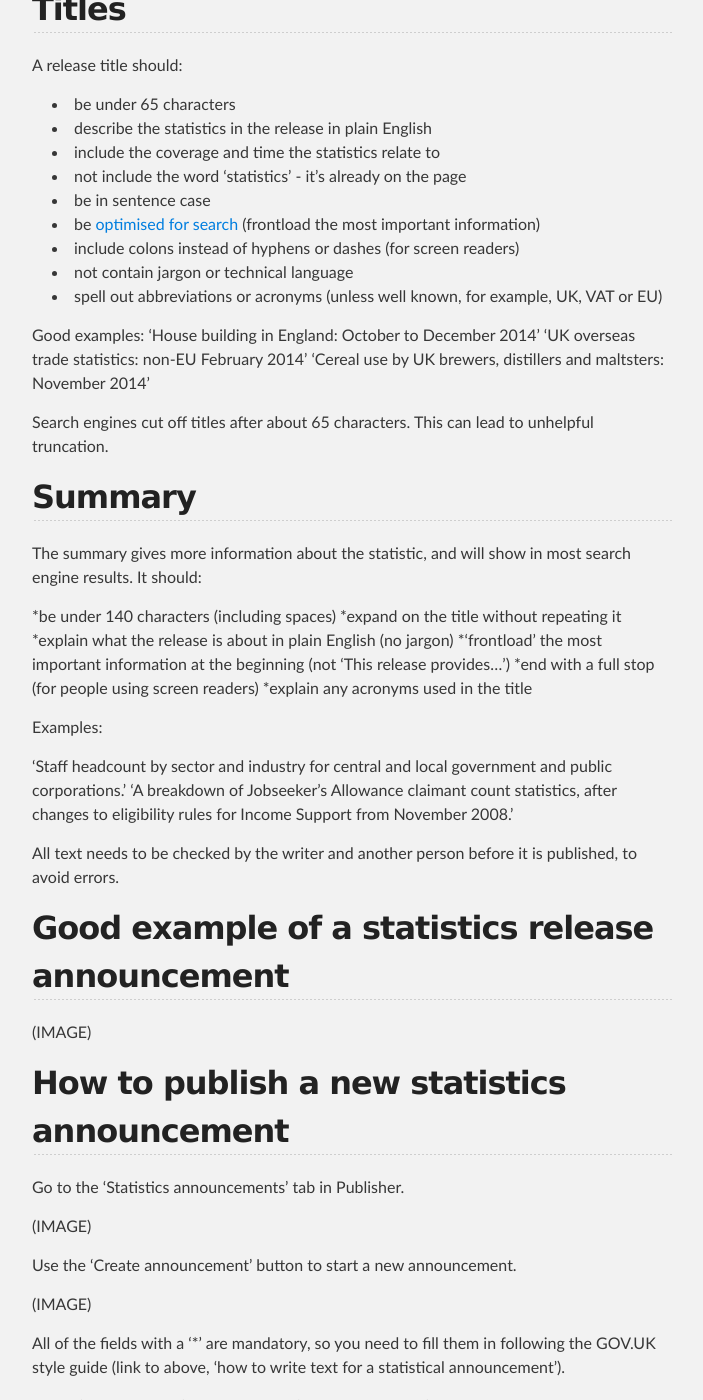
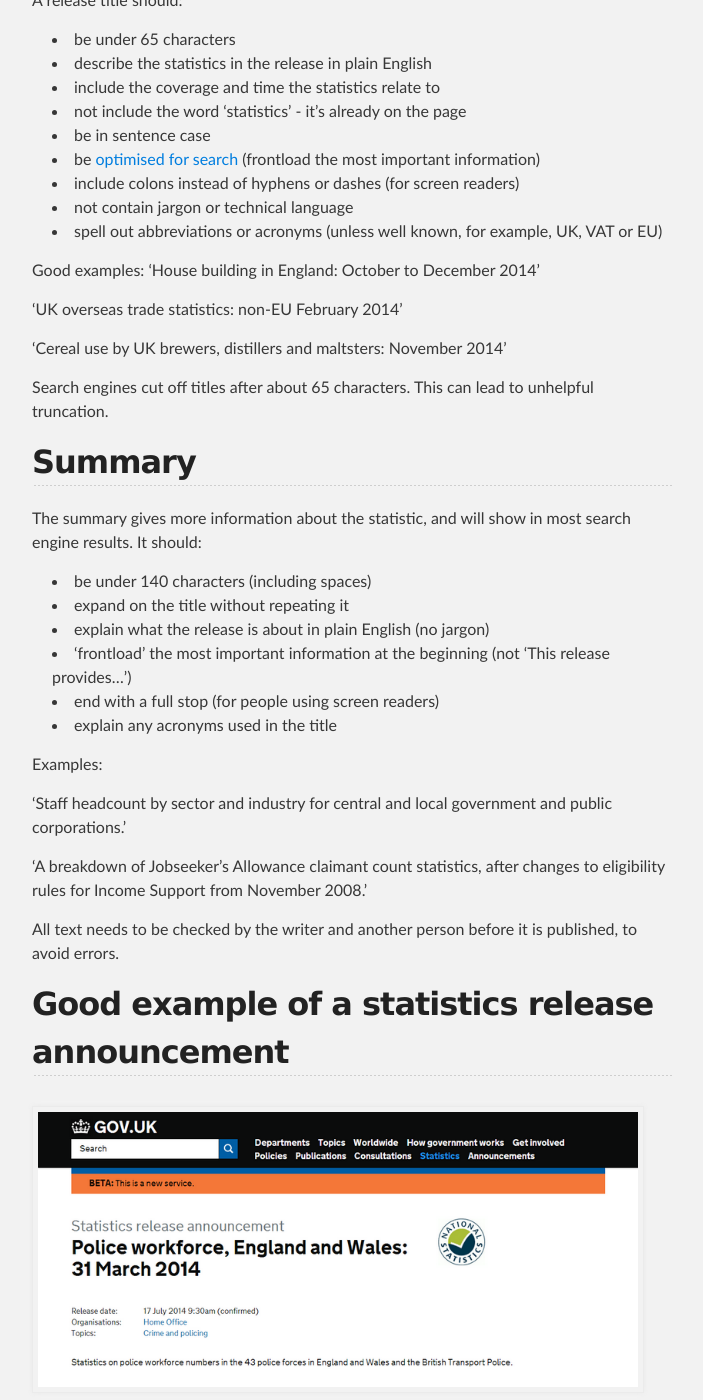
Before and after one commit to alphagov/inside-government-admin-guide, a Jekyll site: the page built from creating-documents/statistics-announcements.md, in a window 1280 px wide and 1400 px high, scrolled down 1278 px. Shown: the whole window, without its empty margins (288-991 px from the left). Built offline with Jekyll 4.4.1, drawn with Linux system fonts in a browser that asks for light colours; some of the changed text lies outside the part shown.

Commit message:
add images

```diff
--- a/creating-documents/statistics-announcements.md
+++ b/creating-documents/statistics-announcements.md
@@ -35,7 +35,9 @@
 
 Good examples:
 'House building in England: October to December 2014’
+
 ‘UK overseas trade statistics: non-EU February 2014’
+
 ‘Cereal use by UK brewers, distillers and maltsters: November 2014’
 
 Search engines cut off titles after about 65 characters. This can lead to unhelpful truncation.
@@ -44,39 +46,40 @@
 
 The summary gives more information about the statistic, and will show in most search engine results. It should:
 
-*be under 140 characters (including spaces)
-*expand on the title without repeating it
-*explain what the release is about in plain English (no jargon)
-*'frontload' the most important information at the beginning (not 'This release provides...')
-*end with a full stop (for people using screen readers)
-*explain any acronyms used in the title
+* be under 140 characters (including spaces)
+* expand on the title without repeating it
+* explain what the release is about in plain English (no jargon)
+* 'frontload' the most important information at the beginning (not 'This release provides...')
+* end with a full stop (for people using screen readers)
+* explain any acronyms used in the title
 
 Examples:
 
 ‘Staff headcount by sector and industry for central and local government and public corporations.’
+
 ‘A breakdown of Jobseeker's Allowance claimant count statistics, after changes to eligibility rules for Income Support from November 2008.’
 
 All text needs to be checked by the writer and another person before it is published, to avoid errors.
 
 ##Good example of a statistics release announcement
 
-(IMAGE)
+![stats 2](stats2.png)
 
 ##How to publish a new statistics announcement
 
 Go to the ‘Statistics announcements’ tab in Publisher.
 
-(IMAGE)
+![stats 3](stats3.png)
 
 Use the ‘Create announcement’ button to start a new announcement.
 
-(IMAGE)
+![stats 4](stats4.png)
 
 All of the fields with a ‘*’ are mandatory, so you need to fill them in following the GOV.UK style guide (link to above, ‘how to write text for a statistical announcement’).
 
 Under ‘Statistics type’, only select the ‘National statistics’ option from the drop-down menu if your statistics are [accredited by ONS](http://www.statisticsauthority.gov.uk/national-statistician/types-of-official-statistics/list-of-national-statistics/index.html).
 
-(IMAGE)
+![stats 5](stats5.png)
 
 Once you’ve completed all the fields, select the ‘Save announcement’ button.
 
@@ -84,33 +87,33 @@
 
 Go to the ‘Statistics announcements’ tab in Publisher.
 
-(IMAGE)
+![stats 6](stats6.png)
 
 You’ll see a list of existing announcements. Select the announcement you want to edit.
 
 To amend the statistics type, title, summary, organisation or topic:
 
-*select the ‘Edit’ button
-*make your amends
-*have someone else check your text for errors
-*select ‘Save announcement’
+* select the ‘Edit’ button
+* make your amends
+* have someone else check your text for errors
+* select ‘Save announcement’
 
 To amend the release date:
 
-*select the ‘Change release date’ button
-*once you’ve amended the date you have the option to [add a change note](https://insidegovuk.blog.gov.uk/2013/09/09/when-should-you-add-change-notes/) to explain the change of date - this will appear on the page for the public to read
+* select the ‘Change release date’ button
+* once you’ve amended the date you have the option to [add a change note](https://insidegovuk.blog.gov.uk/2013/09/09/when-should-you-add-change-notes/) to explain the change of date - this will appear on the page for the public to read
 * select ‘change date’ to confirm the change
 
-(IMAGE)
+![stats 7](stats7.png)
 
 ##How to link an announcement to a draft statistics publication
 
 Once you’ve created your announcement you’ll see a message which says ‘This announcement is not yet linked to a document’. Underneath there are 2 options to link the announcement to a statistics document:
 
-*‘Draft new document’
-*‘Link to an existing draft document’
+* ‘Draft new document’
+* ‘Link to an existing draft document’
 
-(IMAGE)
+![stats 8](stats8.png)
 
 ##Link to an existing draft document
 
@@ -126,19 +129,19 @@
 
 The body text should reassure the user that the release is (or isn’t) what they’re looking for. The body text should:
 
-*not be longer than 100 words
-*describe what the statistics are about and their purpose
-*be clear, concise and written in plain English
-*provide context if there are statistics with similar titles
-*not repeat the title and summary
-*not summarise what the publication says
-*not include general information covered in the publication
+* not be longer than 100 words
+* describe what the statistics are about and their purpose
+* be clear, concise and written in plain English
+* provide context if there are statistics with similar titles
+* not repeat the title and summary
+* not summarise what the publication says
+* not include general information covered in the publication
 
 ##How to create a statistics publication to GOV.UK
 
 Go to the ‘New document’ tab in Publisher and select ‘Publication’ from the drop down list. This will create a new publication page for you.
 
-(IMAGE)
+![stats 9](stats9.png)
 
 There are several mandatory fields you need to complete.
 
@@ -150,52 +153,52 @@
 
 You then need to add the body text. This should reassure the user that it is (or isn’t) what they’re looking for. The body text should:
 
-*not be longer than 100 words
-*describe what the statistics are about and their purpose
-*be clear, concise and written in plain English
-*provide context if there are other similar statistics
-*not repeat the title and summary
-*not summarise what the publication says
-*not include general information covered in the publication
+* not be longer than 100 words
+* describe what the statistics are about and their purpose
+* be clear, concise and written in plain English
+* provide context if there are other similar statistics
+* not repeat the title and summary
+* not summarise what the publication says
+* not include general information covered in the publication
 
 You must provide an email address for users to order the publication in an alternative format. Select your organisation’s address from the list.
 
-(IMAGE)
+![stats 10](stats10.png)
 
 You also need to tag the publication to a topic, so choose the most appropriate one from the drop-down menu. You can add more than 1 topic if the publication covers a range of subjects.
 
-(IMAGE)
+![stats 11](stats11.png)
 
 Statistics will not usually be tagged to a policy.
 
 You should tag the publication to the relevant organisation(s).
 
-(IMAGE)
+![stats 12](stats12.png)
 
 If relevant, you can link the publication to a ‘Related statistical data set’.
 
-(IMAGE)
+![stats 13](stats13.png)
 
 Statistics are set by default to be visible only to publishers in the department that created them. Make sure you untick the box if you want to share the draft with colleagues in other departments.
 
 Once you’ve finished completing the relevant fields you can save the document:
 
-if you don’t have the publication ready to upload select ‘Save’ and you can return to upload it later
-if you do have the publication ready to upload, select ‘Save and continue editing’
+* if you don’t have the publication ready to upload select ‘Save’ and you can return to upload it later
+* if you do have the publication ready to upload, select ‘Save and continue editing’
 
 When the document is saved, a new tab will be available called ‘Attachments’.
 
-(IMAGE)
+![stats 14](stats14.png)
 
 When you have your publication ready to upload, select the ‘attachments’ tab. Then select ‘Upload new file attachment’.
 
-(IMAGE)
+![stats 15](stats15.png)
 
 When you’ve uploaded your publication, go back to the ‘document’ tab, and select ‘Save’ (at the bottom of the page).
 
 When the document is ready, you should select the ‘Submit for 2nd eyes’ tab. Another editor can now [review the page](https://insidegovuk.blog.gov.uk/2014/05/29/what-to-check-before-you-publish-a-2i-checklist/) to make sure it is in style and ready to be published.
 
-(IMAGE)
+![stats 16](stats16.png)
 
 If they find anything that needs to be amended, they should ‘reject’ the page and add notes about what needs to change. You should then make the changes and resubmit for review.
 
```
Also changed, not shown: other parts of creating-documents/statistics-announcements.md (+2 -2 lines), creating-documents/stats1.png (added), creating-documents/stats10.png (added), creating-documents/stats11.png (added), creating-documents/stats12.png (added), creating-documents/stats13.png (added), creating-documents/stats14.png (added), creating-documents/stats15.png (added), creating-documents/stats16.png (added), creating-documents/stats17.png (added), creating-documents/stats18.png (added), creating-documents/stats2.png (added), creating-documents/stats3.png (added), creating-documents/stats4.png (added), 5 more files.
